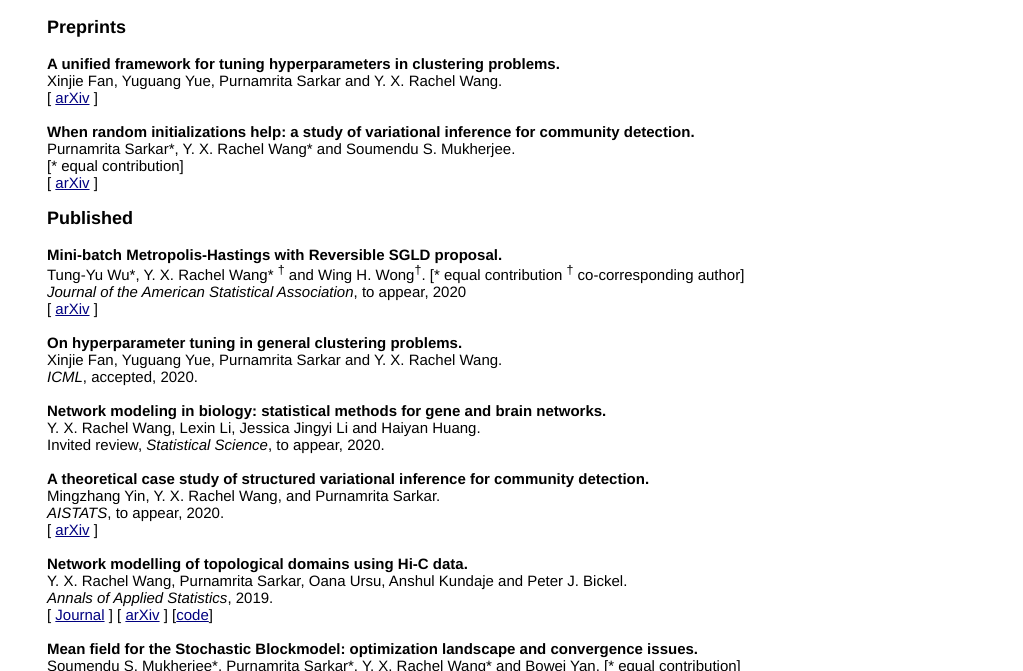
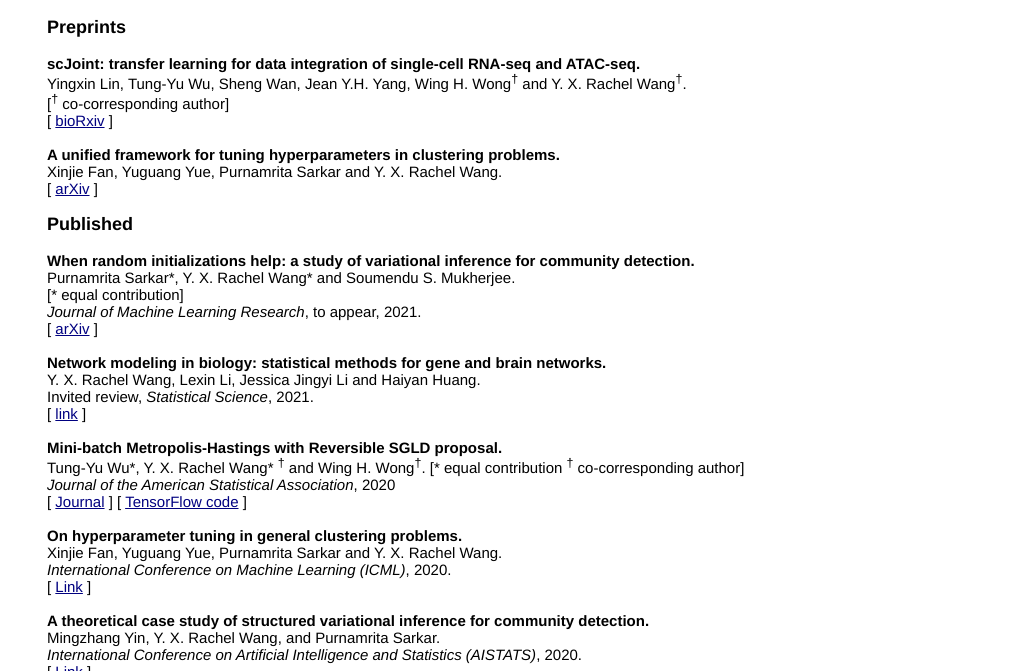
Before and after one commit to ryxwang/ryxwang.github.io, a plain HTML site: page publications.html in a window 1280 px wide. Shown: the part 129-800 px from the top of the page, without its empty margins (128-1151 px from the left). Drawn offline with Linux system fonts and the light colour scheme.

Commit message:
jan 2021 update

```diff
--- a/publications.html
+++ b/publications.html
@@ -41,37 +41,45 @@
 <div id="main">
 	<b><big>Preprints</big></b><br><br>
 
+    <b>scJoint: transfer learning for data integration of single-cell RNA-seq and ATAC-seq.</b><br>
+    Yingxin Lin, Tung-Yu Wu, Sheng Wan, Jean Y.H. Yang, Wing H. Wong<sup>&dagger;</sup> and Y. X. Rachel Wang<sup>&dagger;</sup>.<br>
+    [<sup>&dagger;</sup> co-corresponding author] <br>
+    [ <a href="https://www.biorxiv.org/content/10.1101/2020.12.31.424916v2">bioRxiv</a> ]<br><br>
+
     <b>A unified framework for tuning hyperparameters in clustering problems.</b><br>
     Xinjie Fan, Yuguang Yue, Purnamrita Sarkar and Y. X. Rachel Wang.<br>
     [ <a href="https://arxiv.org/abs/1910.08018">arXiv</a> ]<br><br>
 
 
+    <b><big>Published</big></b><br><br>
+
     <b>When random initializations help: a study of variational inference for community detection.</b><br>
     Purnamrita Sarkar*, Y. X. Rachel Wang* and Soumendu S. Mukherjee.<br>
     [* equal contribution]<br>
+    <i>Journal of Machine Learning Research</i>, to appear, 2021.<br>
     [ <a href="https://arxiv.org/abs/1905.06661">arXiv</a> ]<br><br>
 
 
-    <b><big>Published</big></b><br><br>
+    <b>Network modeling in biology: statistical methods for gene and brain networks.</b><br>
+    Y. X. Rachel Wang, Lexin Li, Jessica Jingyi Li and Haiyan Huang.<br>
+    Invited review, <i>Statistical Science</i>, 2021.<br>
+    [ <a href="http://jsb.ucla.edu/sites/default/files/publications/StatisticalScience-Network.pdf">link</a> ]<br><br>
 
     <b>Mini-batch Metropolis-Hastings with Reversible SGLD proposal.</b><br>
     Tung-Yu Wu*, Y. X. Rachel Wang* <sup>&dagger;</sup> and Wing H. Wong<sup>&dagger;</sup>.
     [* equal contribution <sup>&dagger;</sup> co-corresponding author]<br>
-    <i>Journal of the American Statistical Association</i>, to appear, 2020<br>
-    [ <a href="https://arxiv.org/abs/1908.02910">arXiv</a> ]<br><br>
+    <i>Journal of the American Statistical Association</i>, 2020<br>
+    [ <a href="https://www.tandfonline.com/doi/abs/10.1080/01621459.2020.1782222?journalCode=uasa20">Journal</a> ] [ <a href="https://github.com/TYCODE-STANFORD/RSGLD">TensorFlow code</a> ]<br><br>
 
     <b>On hyperparameter tuning in general clustering problems.</b><br>
     Xinjie Fan, Yuguang Yue, Purnamrita Sarkar and Y. X. Rachel Wang.<br>
-    <i>ICML</i>, accepted, 2020.<br><br>
-
-    <b>Network modeling in biology: statistical methods for gene and brain networks.</b><br>
-    Y. X. Rachel Wang, Lexin Li, Jessica Jingyi Li and Haiyan Huang.<br>
-    Invited review, <i>Statistical Science</i>, to appear, 2020.<br><br>
+    <i>International Conference on Machine Learning (ICML)</i>, 2020.<br>
+        [ <a href="http://proceedings.mlr.press/v119/fan20b/fan20b.pdf">Link</a> ]<br><br>
 
     <b>A theoretical case study of structured variational inference for community detection.</b><br>
     Mingzhang Yin, Y. X. Rachel Wang, and Purnamrita Sarkar.<br>
-    <i>AISTATS</i>, to appear, 2020.<br>
-    [ <a href="https://arxiv.org/abs/1907.12203">arXiv</a> ]<br><br>
+    <i>International Conference on Artificial Intelligence and Statistics (AISTATS)</i>, 2020.<br>
+    [ <a href="http://proceedings.mlr.press/v108/yin20a.html">Link</a> ]<br><br>
 
     <b>Network modelling of topological domains using Hi-C data.</b><br>
     Y. X. Rachel Wang, Purnamrita Sarkar, Oana Ursu, Anshul Kundaje and Peter J. Bickel.<br>
```
Also changed, not shown: index.html (+1 -1 lines), teaching.html (+5 -3 lines).
